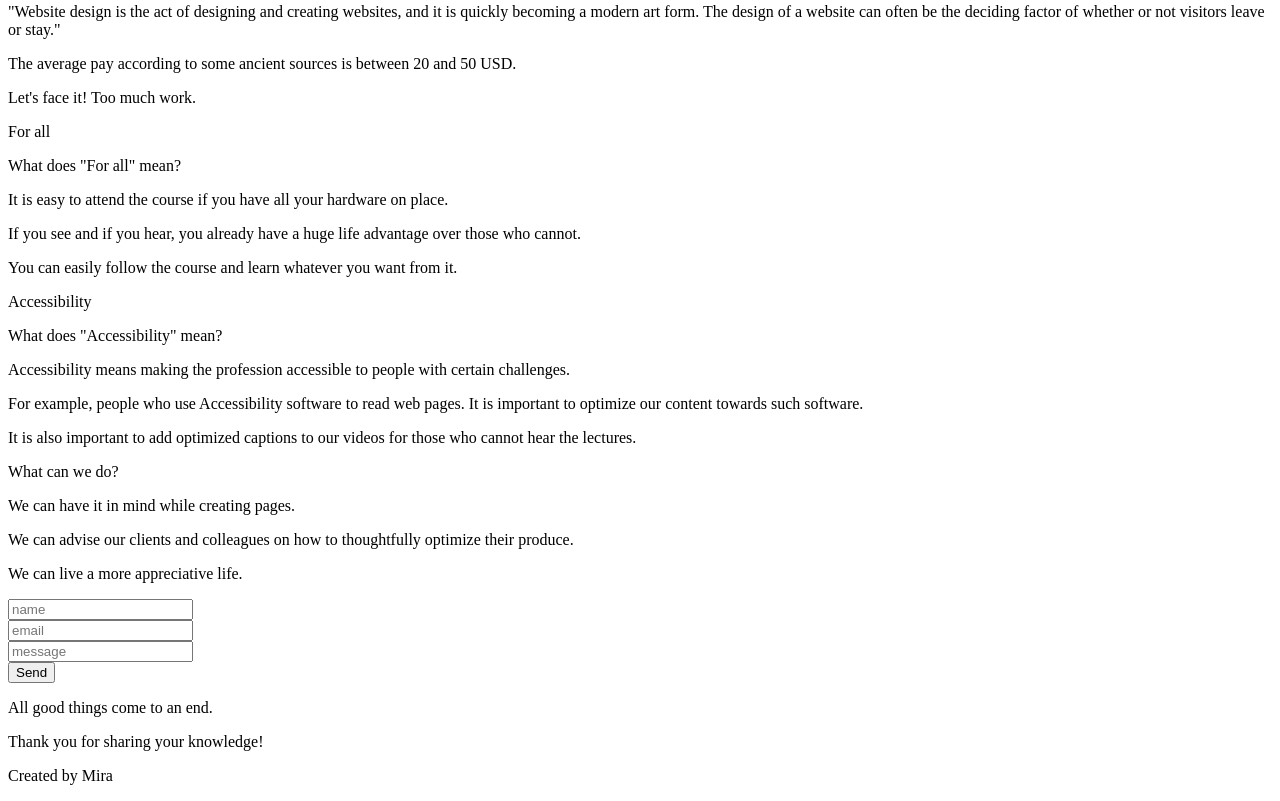
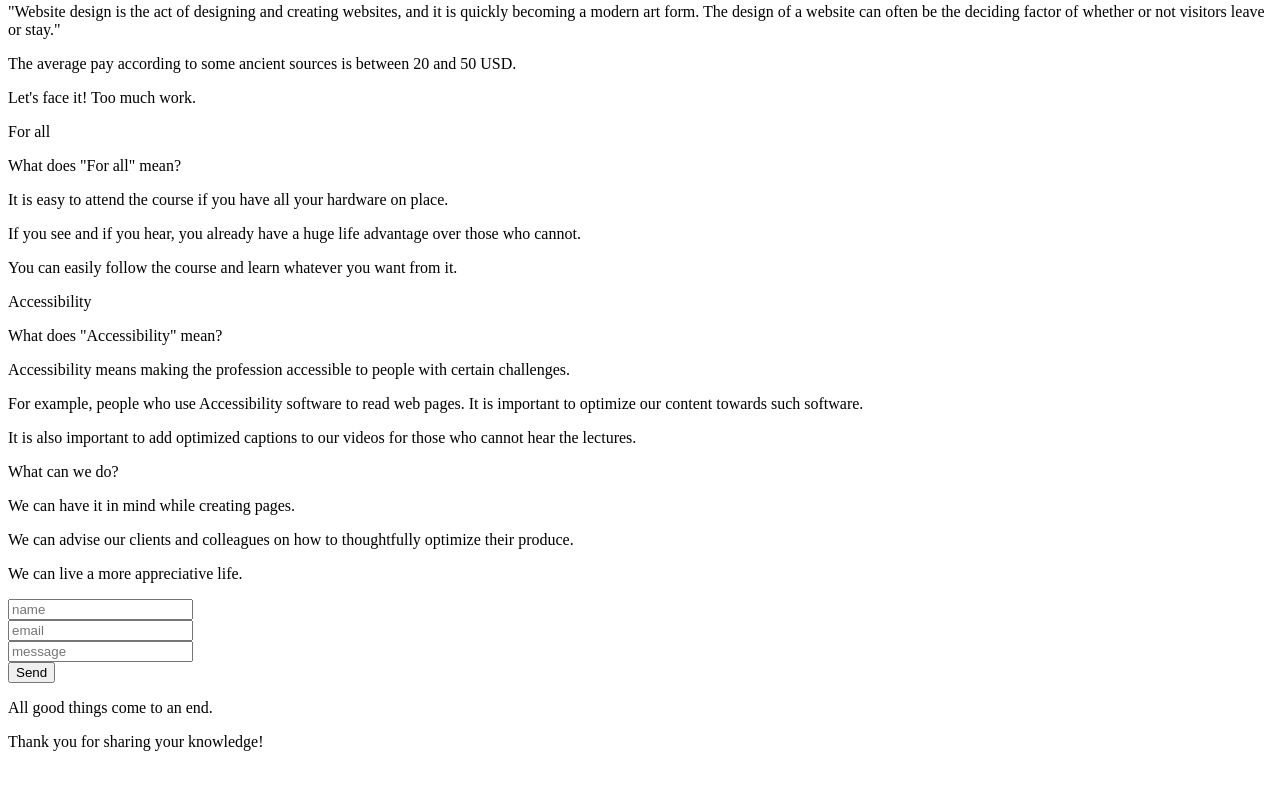
Before and after one commit to MiraGeorgieva/SoftUni-WB-Intro-Mira, a plain HTML site: page index.html in a window 1280 px wide. Shown: the part 4052-4853 px from the top of the page. After the commit the page ends 4819 px from the top, so only its background shows below. Drawn offline with Linux system fonts and the light colour scheme; files whose address does not match are found by name.

Commit message:
Update index.html

```diff
--- a/index.html
+++ b/index.html
@@ -348,7 +348,6 @@
       <div id="text">
         <p>All good things come to an end.</p>
         <p>Thank you for sharing your knowledge!</p>
-        <p>Created by Mira</p>
       </div>
     </div>
   </footer>
```
